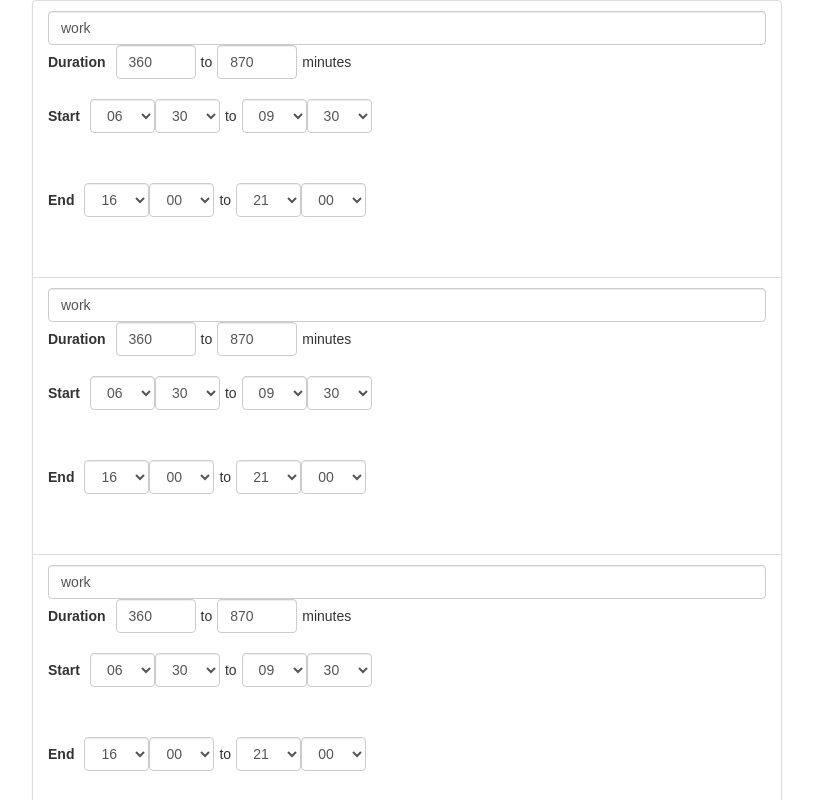
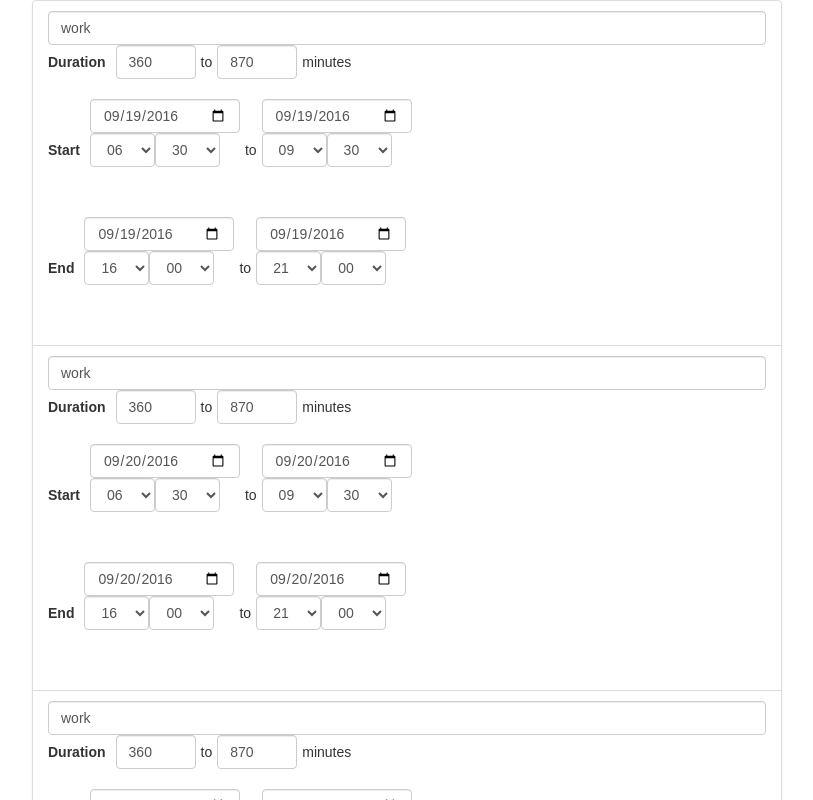
Before and after one commit to dp28/constrained-schedule, a React (Create React App) app: page / in a window 1280 px wide. Shown: the top 800 px of the page, without its empty margins (38-851 px from the left). Built offline with nearby package versions, Linux system fonts and the light colour scheme.

Commit message:
Enable choosing date for events

```diff
--- a/src/time/TimePicker.css
+++ b/src/time/TimePicker.css
@@ -1,6 +1,6 @@
 .TimePicker {
   display: inline-block;
-  width: 130px;
+  width: 150px;
   margin-right: 5px;
 }
 
--- a/src/time/TimePicker.js
+++ b/src/time/TimePicker.js
@@ -1,6 +1,6 @@
 import React from 'react';
 import {connect} from 'react-redux';
-import {FormGroup} from 'react-bootstrap';
+import {FormGroup, FormControl} from 'react-bootstrap';
 
 import {updateValue} from '../state/StateActionCreators';
 import {extractMinutesPerUnit} from '../event-context/event-context-utils';
@@ -9,23 +9,32 @@ import SelectInt from '../select-int/SelectInt';
 
 import './TimePicker.css';
 
-export const TimePicker = ({ dateTime, variablePath, minutesPerUnit, onHourChange, onMinuteChange }) => (
+export const TimePicker = ({ dateTime, variablePath, minutesPerUnit, buildHandlers }) => {
+  const handlers = buildHandlers(variablePath, dateTime);
+
+  return (
     <FormGroup className="TimePicker">
+      <FormControl
+        type="date"
+        value={getDateString(dateTime)}
+        onChange={handlers.onDateChange}
+      />
       <SelectInt
         end={24}
         selected={dateTime.getHours()}
-      onChange={onHourChange(variablePath, dateTime)}
+        onChange={handlers.onHourChange}
         display={pad}
       />
       <SelectInt
         end={60}
         selected={Math.round(dateTime.getMinutes())}
         step={minutesPerUnit}
-      onChange={onMinuteChange(variablePath, dateTime)}
+        onChange={handlers.onMinuteChange}
         display={pad}
       />
     </FormGroup>
   );
+}
 
 function pad(integer) {
   return integer < 10 ? `0${integer}` : String(integer);
@@ -33,13 +42,21 @@ function pad(integer) {
 
 function mapDispatchToProps(dispatch) {
   return {
-    onHourChange: (variablePath, date) => withEventValue(hours => (
-      dispatch(updateValue(variablePath, addHours(hours, date)))
-    )),
-    onMinuteChange: (variablePath, date) => withEventValue(minutes => (
-      dispatch(updateValue(variablePath, addMinutes(minutes, date)))
-    ))
-  };
+    buildHandlers: (variablePath, date) => {
+      const handle = func => withEventValue(value =>
+        dispatch(updateValue(variablePath, func(value, date)))
+      );
+      return {
+        onHourChange: handle(addHours),
+        onMinuteChange: handle(addMinutes),
+        onDateChange: handle(changeDate),
+      }
+    }
+  }
+}
+
+function getDateString(date) {
+  return date.toISOString().substring(0, 10);
 }
 
 function addHours(hours, date) {
@@ -54,6 +71,13 @@ function addMinutes(minutes, date) {
   return copy;
 }
 
+function changeDate(dateString, date) {
+  const newDate = new Date(dateString);
+  newDate.setHours(date.getHours());
+  newDate.setMinutes(date.getMinutes());
+  return newDate;
+}
+
 function copyDate(date) {
   return new Date(date.getTime());
 }
```
Lines whose indentation alone changed are shown as unchanged.
